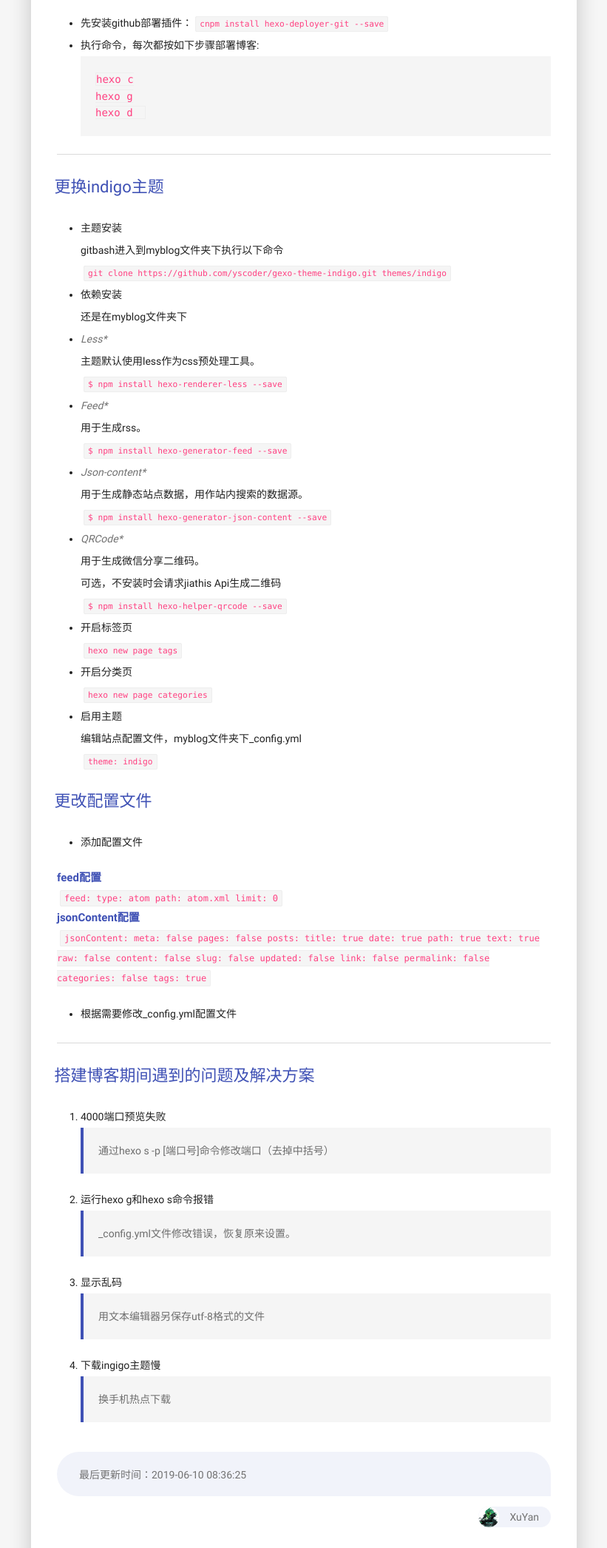
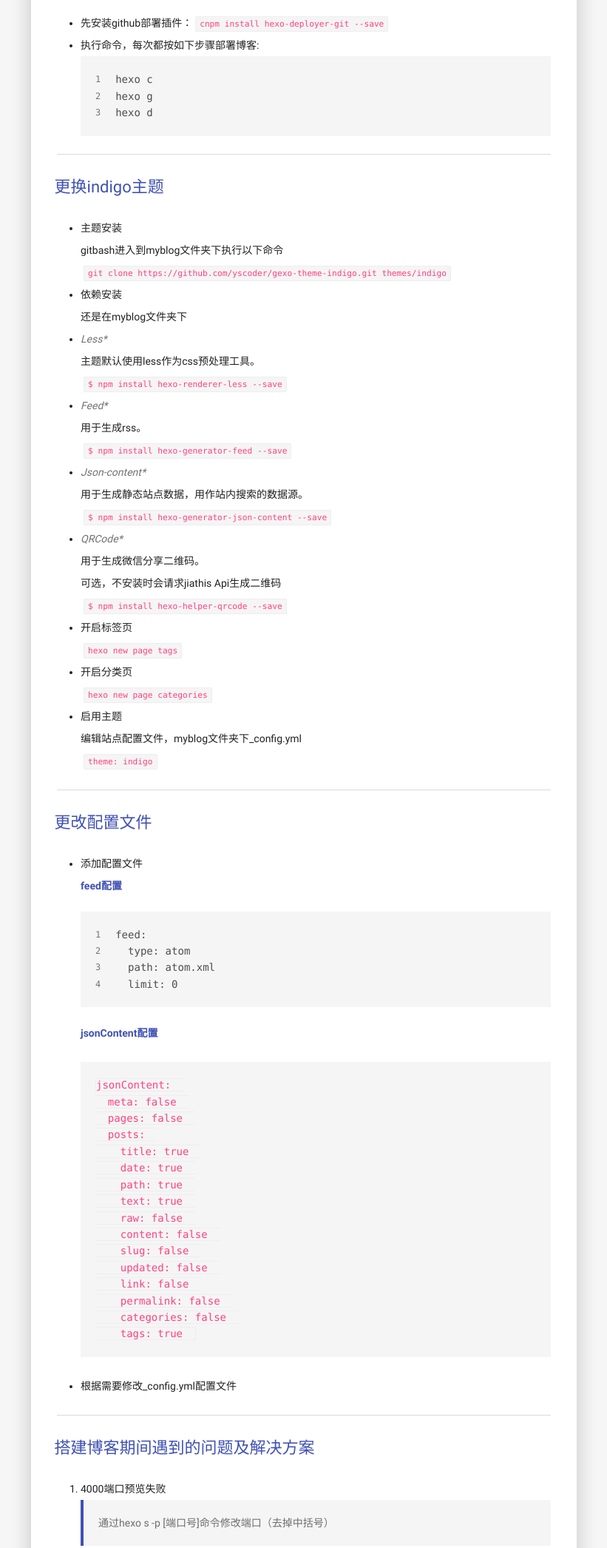
Before and after one commit to FirstFire/FirstFire.github.io, a plain HTML site: page 2019/06/09/hexo-github搭建我的博客/index.html in a window 1280 px wide. Shown: the part 3160-5252 px from the top of the page at 74% size, without its empty margins (118-939 px from the left). Drawn offline with Linux system fonts and the light colour scheme; some packages are replaced by stand-ins of ours; a script that the page names is missing.

Commit message:
Site updated: 2019-06-14 17:35:21

```diff
--- a/2019/06/09/hexo-github搭建我的博客/index.html
+++ b/2019/06/09/hexo-github搭建我的博客/index.html
@@ -29,7 +29,7 @@
 <meta property="og:site_name" content="序言">
 <meta property="og:description" content="准备工作-1 搭建Node.js环境下载地址:Node.js官网。选左边的就好，然后一路默认安装。然后打开命令提示符，输入node -v、npm -v，出现版本号则说明Node.js环境配置成功，第一步完成。 -2 搭建git环境下载地址:git官网。下载最新版本的git，然后一路默认安装。桌面右键，打开Git Bush Here，输入git –version，出现版本号则说明 Git 环境配置成">
 <meta property="og:locale" content="zh-CN">
-<meta property="og:updated_time" content="2019-06-10T00:36:25.019Z">
+<meta property="og:updated_time" content="2019-06-14T09:34:15.900Z">
 <meta name="twitter:card" content="summary">
 <meta name="twitter:title" content="hexo+github搭建我的博客">
 <meta name="twitter:description" content="准备工作-1 搭建Node.js环境下载地址:Node.js官网。选左边的就好，然后一路默认安装。然后打开命令提示符，输入node -v、npm -v，出现版本号则说明Node.js环境配置成功，第一步完成。 -2 搭建git环境下载地址:git官网。下载最新版本的git，然后一路默认安装。桌面右键，打开Git Bush Here，输入git –version，出现版本号则说明 Git 环境配置成">
@@ -269,9 +269,9 @@
 <p>-7 把博客部署到github上  </p>
 <ul>
 <li>先安装github部署插件：<code>cnpm install hexo-deployer-git --save</code>  </li>
-<li>执行命令，每次都按如下步骤部署博客:  <pre><code>hexo c
-hexo g
-hexo d  </code></pre></li>
+<li>执行命令，每次都按如下步骤部署博客:  <figure class="highlight plain"><table><tr><td class="gutter"><pre><span class="line">1</span><br><span class="line">2</span><br><span class="line">3</span><br></pre></td><td class="code"><pre><span class="line">hexo c</span><br><span class="line">hexo g</span><br><span class="line">hexo d</span><br></pre></td></tr></table></figure>
+
+</li>
 </ul>
 <hr>
 <h2 id="更换indigo主题"><a href="#更换indigo主题" class="headerlink" title="更换indigo主题"></a>更换indigo主题</h2><ul>
@@ -285,13 +285,13 @@ hexo d  </code></pre></li>
 <li>开启分类页<br><code>hexo new page categories</code>  </li>
 <li>启用主题<br>编辑站点配置文件，myblog文件夹下_config.yml<br><code>theme: indigo</code>  </li>
 </ul>
+<hr>
 <h2 id="更改配置文件"><a href="#更改配置文件" class="headerlink" title="更改配置文件"></a>更改配置文件</h2><ul>
-<li>添加配置文件  </li>
-</ul>
-<p><strong>feed配置</strong><br>    <code>feed:
-      type: atom
-      path: atom.xml
-      limit: 0</code><br>    <strong>jsonContent配置</strong><br>    <code>jsonContent:
+<li><p>添加配置文件<br>  <strong>feed配置</strong>  </p>
+  <figure class="highlight plain"><table><tr><td class="gutter"><pre><span class="line">1</span><br><span class="line">2</span><br><span class="line">3</span><br><span class="line">4</span><br></pre></td><td class="code"><pre><span class="line">feed:  </span><br><span class="line">  type: atom</span><br><span class="line">  path: atom.xml</span><br><span class="line">  limit: 0</span><br></pre></td></tr></table></figure>
+
+<p>  <strong>jsonContent配置</strong>  </p>
+<pre><code>jsonContent:
   meta: false
   pages: false
   posts:
@@ -306,9 +306,9 @@ hexo d  </code></pre></li>
     link: false
     permalink: false
     categories: false
-        tags: true</code>  </p>
-<ul>
-<li>根据需要修改_config.yml配置文件  </li>
+    tags: true  </code></pre></li>
+<li><p>根据需要修改_config.yml配置文件  </p>
+</li>
 </ul>
 <hr>
 <h2 id="搭建博客期间遇到的问题及解决方案"><a href="#搭建博客期间遇到的问题及解决方案" class="headerlink" title="搭建博客期间遇到的问题及解决方案"></a>搭建博客期间遇到的问题及解决方案</h2><ol>
@@ -337,7 +337,7 @@ hexo d  </code></pre></li>
     <div class="content">
 
 <span class="post-time">
-    最后更新时间：<time datetime="2019-06-10T00:36:25.019Z" itemprop="dateUpdated">2019-06-10 08:36:25</time>
+    最后更新时间：<time datetime="2019-06-14T09:34:15.900Z" itemprop="dateUpdated">2019-06-14 17:34:15</time>
 </span><br>
 
 
```
Also changed, not shown: atom.xml (+3 -3 lines), content.json (+1 -1 lines). Lines whose indentation alone changed are shown as unchanged.
